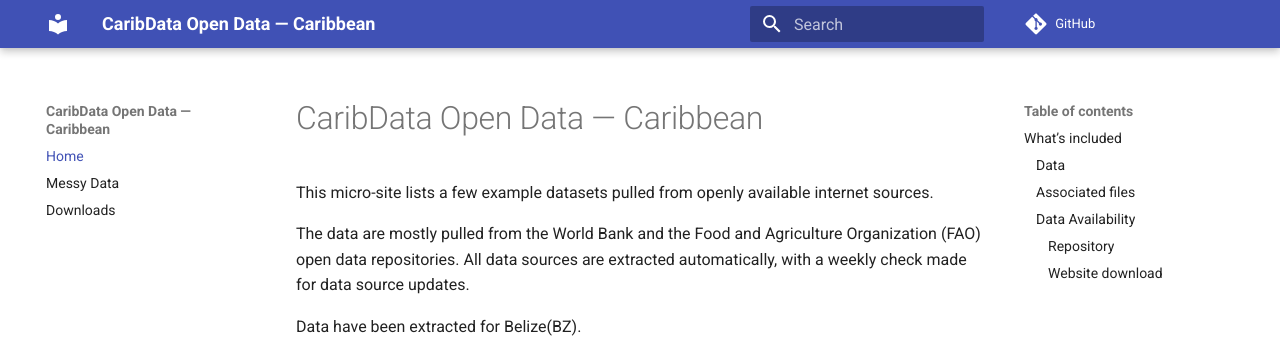
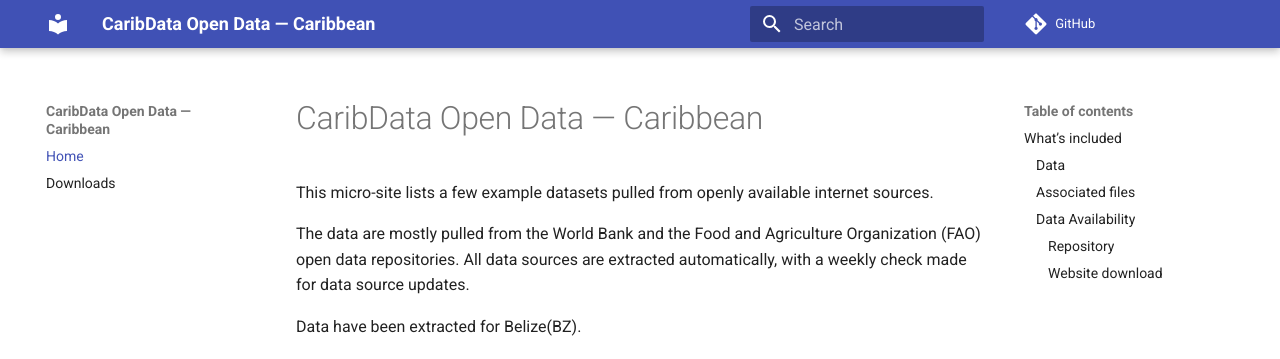
Before and after one commit to CaribData/belize-data-resources, an MkDocs documentation site: the page built from docs/index.md, in a window 1280 px wide. Shown: the top 359 px of the page. Built offline with MkDocs 1.6.1 and Material for MkDocs 9.7.7, drawn with Linux system fonts in a browser that asks for light colours; comment, search, counter and statistics services are not loaded.

Commit message:
Update mkdocs.yml

```diff
--- a/mkdocs.yml
+++ b/mkdocs.yml
@@ -3,6 +3,5 @@ theme:
   name: material
 nav:
   - Home: index.md
-  - Messy Data: messy.md
   - Downloads: downloads.md
 repo_url: https://github.com/CaribData/open-data-caribbean
```
